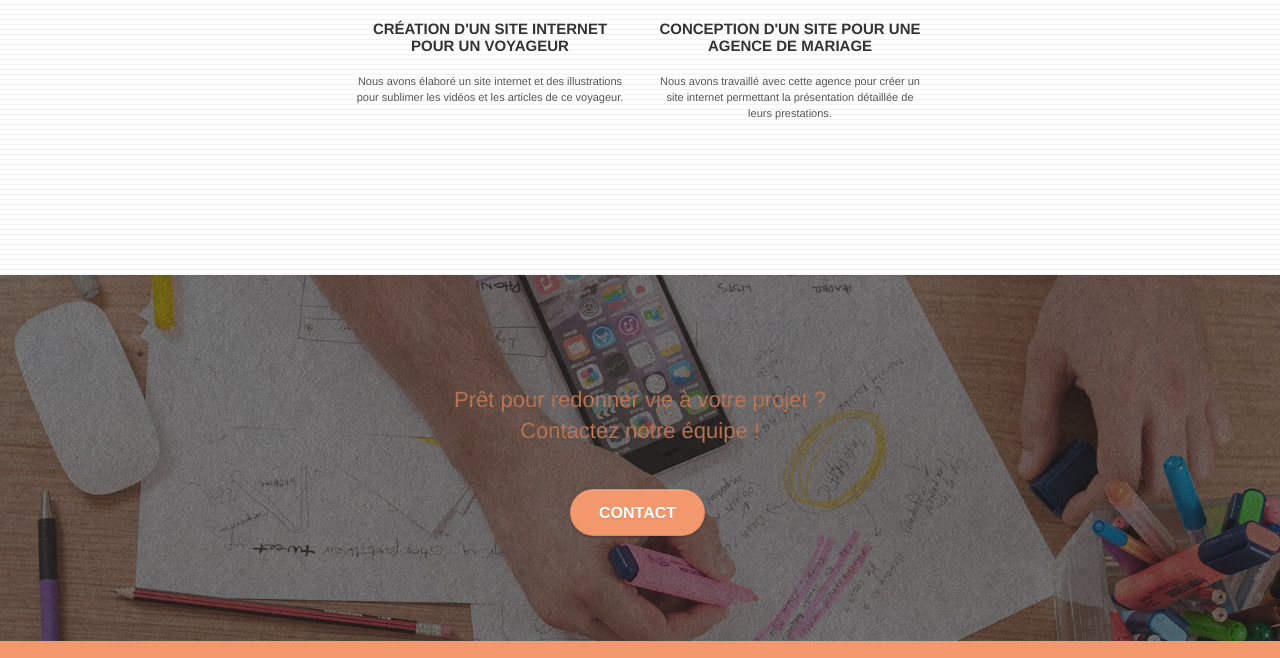
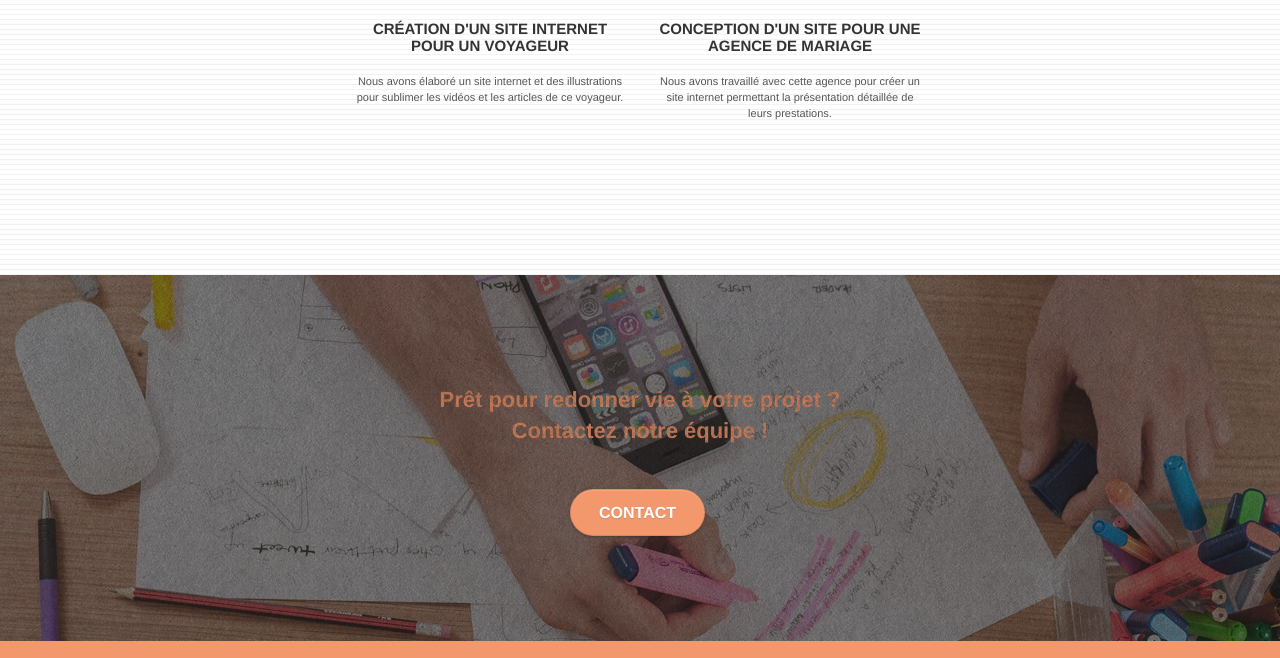
Before and after one commit to Steph2007/P4--OC, a plain HTML site: page index.html in a window 1280 px wide. Shown: the part 2601-3259 px from the top of the page. Drawn offline with Linux system fonts and the light colour scheme.

Commit message:
modif contrast backfoncebold

```diff
--- a/css/contrast.css
+++ b/css/contrast.css
@@ -6,3 +6,7 @@
 .textfoncebackwhite{
 	font-weight: bold!important;
 }
+
+.backfoncebold{
+	font-weight: bold!important;
+}
--- a/index.html
+++ b/index.html
@@ -210,7 +210,7 @@
 <div class="bloc bgc-dark-slate-blue bg-banniere d-bloc bloc-bg-texture texture-paper" id="bloc-5-cta">
 	<div class="container bloc-lg">
 		<div class="row">
-			<h2 class="mg-md text-center tc-white">
+			<h2 class="mg-md text-center tc-white backfoncebold">
 				Prêt pour redonner vie à votre projet ?<br>Contactez notre équipe !
 			</h2>
 			<div class="col-sm-12 text-center">
```
